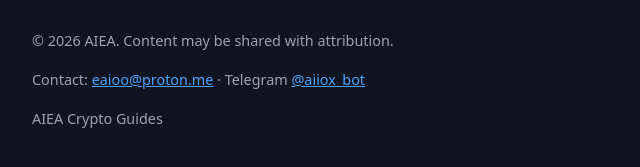
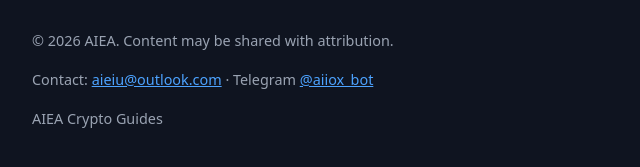
Before and after one commit to vip712/aiea-en, a plain HTML site: page public/index.html in a window 1280 px wide. Shown: the part 4505-4672 px from the top of the page, 148-788 px from the left. Drawn offline with Linux system fonts and the light colour scheme.

Commit message:
Footer contact email -> aieiu@outlook.com (public inbound contact; proton.me is outbound-only)

```diff
--- a/public/index.html
+++ b/public/index.html
@@ -231,7 +231,7 @@ footer{margin-top:56px;border-top:1px solid var(--line);padding-top:20px;color:v
 
 <footer>
   <p>© 2026 AIEA. Content may be shared with attribution.</p>
-  <p>Contact: <a href="mailto:eaioo@proton.me">eaioo@proton.me</a> · Telegram <a href="https://t.me/aiiox_bot" target="_blank" rel="noopener">@aiiox_bot</a></p>
+  <p>Contact: <a href="mailto:aieiu@outlook.com">aieiu@outlook.com</a> · Telegram <a href="https://t.me/aiiox_bot" target="_blank" rel="noopener">@aiiox_bot</a></p>
   <p>AIEA Crypto Guides</p>
 </footer>
 
```
